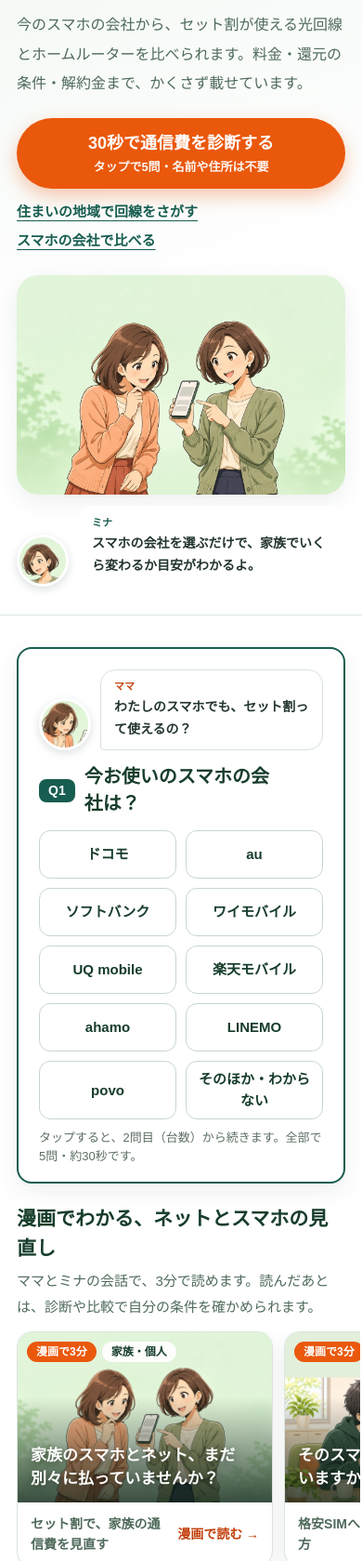
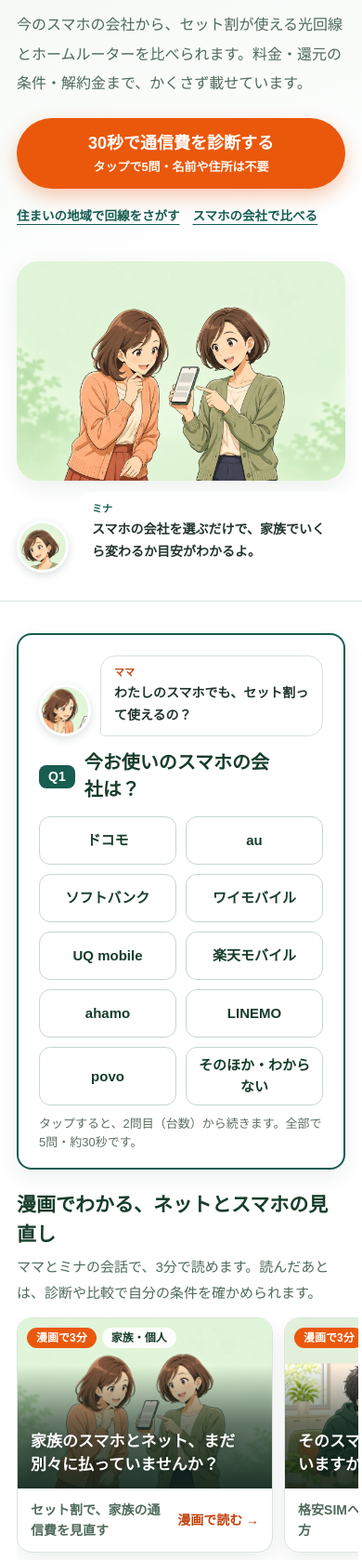
Before and after one commit to ayumi1515/my-wifi-site12, an Astro site: page / in a window 390 px wide. Shown: the part 286-1965 px from the top of the page at 93% size. Built offline with nearby package versions, Linux system fonts and the light colour scheme; Astro itself is replaced by a stand-in of ours.

Commit message:
スマホのトップで主役ボタン下の2つのリンクを横並びに、漫画カードの文字の後ろを濃く、狭い画面での漫画の棚のはみ出しを直す
Co-Authored-By: Claude Opus 5.5 <noreply@anthropic.com>

```diff
--- a/src/components/MangaShelf.astro
+++ b/src/components/MangaShelf.astro
@@ -38,7 +38,7 @@ const lps = ids ? ids.map((id) => data.lps.find((l) => l.id === id)).filter((l):
   .ms-card:focus-visible { outline: 3px solid #ea580c; outline-offset: 3px; }
   .ms-cover { position: relative; display: block; aspect-ratio: 3 / 2; overflow: hidden; background: #edf5ef; }
   .ms-cover img { display: block; width: 100%; height: 100%; object-fit: cover; }
-  .ms-cover::after { content: ''; position: absolute; inset: 0; background: linear-gradient(180deg, rgba(10,30,22,0) 38%, rgba(10,30,22,.78) 100%); }
+  .ms-cover::after { content: ''; position: absolute; inset: 0; background: linear-gradient(180deg, rgba(10,30,22,0) 28%, rgba(10,30,22,.6) 62%, rgba(10,30,22,.9) 100%); }
   .ms-badges { position: absolute; top: 10px; left: 10px; right: 10px; z-index: 1; display: flex; flex-wrap: wrap; gap: 6px; }
   .ms-badge { font-size: 12px; font-weight: 800; line-height: 1.5; color: #173d2b; background: rgba(255,255,255,.92); border-radius: 999px; padding: 2px 10px; }
   .ms-badge.is-time { color: #fff; background: #ea580c; }
@@ -52,7 +52,7 @@ const lps = ids ? ids.map((id) => data.lps.find((l) => l.id === id)).filter((l):
   /* スマホでは横にスワイプ（トップページ用）。次のカードが少し見えるようにする */
   .ms-swipe-hint { display: none; }
   @media (max-width: 700px) {
-    .is-swipe .ms-grid { display: flex; gap: 12px; overflow-x: auto; scroll-snap-type: x mandatory; padding-bottom: 8px; margin-right: -16px; padding-right: 16px; }
+    .is-swipe .ms-grid { display: flex; gap: 12px; overflow-x: auto; scroll-snap-type: x mandatory; padding-bottom: 8px; margin-right: -14px; padding-right: 14px; }
     .is-swipe .ms-card { flex: 0 0 78%; scroll-snap-align: start; }
     .is-swipe .ms-swipe-hint { display: block; margin-top: 4px; font-size: 13px; color: #5d6f63; }
   }
--- a/src/pages/index.astro
+++ b/src/pages/index.astro
@@ -368,9 +368,16 @@ const collectionLd = { '@context': 'https://schema.org', '@type': 'CollectionPag
   }
   @media (max-width: 640px) {
     .hx-inner { padding-block: 20px 30px; }
+    /* 主役ボタンの下の2つのリンクを、スマホでも横並び1行に（押しやすい高さ44px） */
+    .hx-sub { flex-wrap: nowrap; gap: 0 14px; margin-top: 8px; }
+    .hx-sub a { display: inline-flex; align-items: center; min-height: 44px; font-size: 13.5px; white-space: nowrap; }
     .btn-main { font-size: 18px; }
     .quick-options { grid-template-columns: 1fr 1fr; }
     .guide-grid, .other-grid, .learning-grid { grid-template-columns: 1fr; }
     .sec { padding-top: 44px; }
   }
+  /* とても狭い画面（360px未満）だけは、2つのリンクを2行に折り返す */
+  @media (max-width: 359px) {
+    .hx-sub { flex-wrap: wrap; }
+  }
 </style>
```
